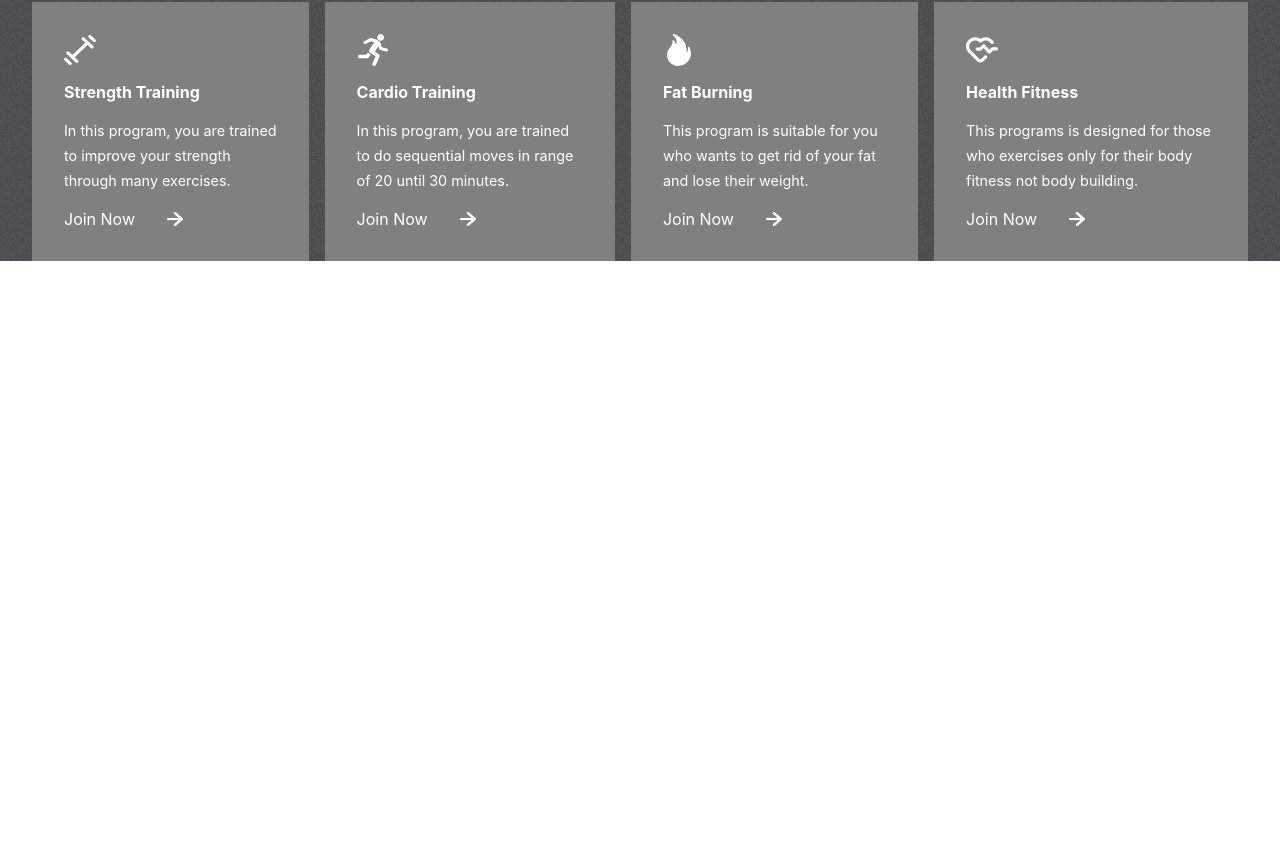
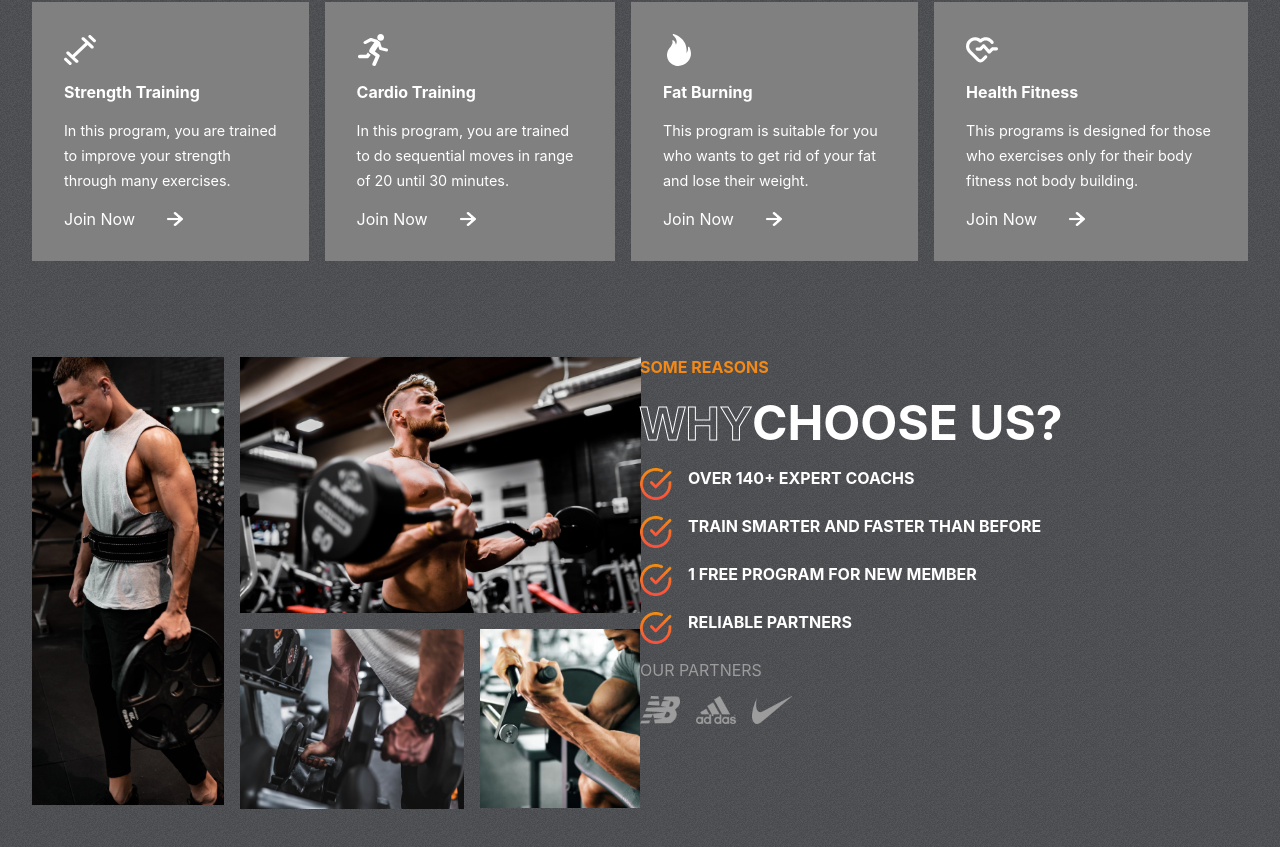
Before and after one commit to Asjal8/Fitness-Club, a React (Create React App) app: page / in a window 1280 px wide. Shown: the part 905-1752 px from the top of the page. Before the commit the page ends 1166 px from the top, so only its background shows below. Built offline with nearby package versions, Linux system fonts and the light colour scheme.

Commit message:
Third Commit

```diff
--- a/src/App.js
+++ b/src/App.js
@@ -1,11 +1,15 @@
 import "./App.css";
 import Hero from "./component/Hero/Hero";
+import Plans from "./component/Plans/Plans";
 import Programs from "./component/Programs/Programs";
+import Reasons from "./component/Reasons/Reasons";
 function App() {
   return (
     <div className="App">
       <Hero />
       <Programs />
+      <Reasons />
+      <Plans />
     </div>
   );
 }
--- /dev/null
+++ b/src/component/Plans/Plans.jsx
@@ -0,0 +1,14 @@
+import React from "react";
+import "./Plans.css";
+
+const Plans = () => {
+  return (
+    <div>
+      <div>
+        <div></div>
+      </div>
+    </div>
+  );
+};
+
+export default Plans;
--- /dev/null
+++ b/src/component/Reasons/Reasons.css
@@ -0,0 +1,73 @@
+.Reasons {
+  padding: 0 2rem;
+  display: flex;
+  grid-template: 2rem;
+}
+.left-r {
+  flex: 1 1;
+  display: grid;
+  grid-template-columns: repeat(3, 1fr);
+  gap: 1rem;
+  grid-auto-rows: 1fr;
+}
+.left-r img {
+  object-fit: cover;
+}
+.left-r > :nth-child(1) {
+  width: 12rem;
+  grid-row: 1/3;
+  height: 28rem;
+}
+.left-r > :nth-child(2) {
+  width: auto;
+  height: 16rem;
+  grid-column: 2/4;
+}
+.left-r > :nth-child(3) {
+  width: 14rem;
+  grid-column: 2/3;
+  grid-row: 2;
+}
+.left-r > :nth-child(4) {
+  width: 10rem;
+  grid-row: 2;
+  grid-column: 3/4;
+  height: 11.2rem;
+}
+.right-r {
+  flex: 1 1;
+  text-transform: uppercase;
+  gap: 1rem;
+  display: flex;
+  flex-direction: column;
+}
+.right-r > span {
+  font-weight: bold;
+  color: var(--orange);
+}
+.right-r div {
+  color: white;
+  font-size: 3rem;
+  font-weight: bold;
+}
+.detail-r {
+  display: flex;
+  flex-direction: column;
+  gap: 1rem;
+}
+.detail-r div {
+  display: flex;
+  font-size: 1rem;
+  gap: 1rem;
+}
+.detail-r div img {
+  width: 2rem;
+  height: 2rem;
+}
+.partners {
+  display: flex;
+  gap: 1rem;
+}
+.partners img {
+  width: 2.5rem;
+}
--- /dev/null
+++ b/src/component/Reasons/Reasons.jsx
@@ -0,0 +1,59 @@
+import React from "react";
+import "./Reasons.css";
+import image1 from "../../assets/image1.png";
+import image2 from "../../assets/image2.png";
+import image3 from "../../assets/image3.png";
+import image4 from "../../assets/image4.png";
+import nb from "../../assets/nb.png";
+import adidas from "../../assets/adidas.png";
+import nike from "../../assets/nike.png";
+import tick from "../../assets/tick.png";
+
+const Reasons = () => {
+  return (
+    <div className="Reasons" id="reasons">
+      <div className="left-r">
+        <img src={image1} alt="" />
+        <img src={image2} alt="" />
+        <img src={image3} alt="" />
+        <img src={image4} alt="" />
+      </div>
+      <div className="right-r">
+        <span>some reasons</span>
+
+        <div>
+          <span className="stroke-text">Why</span>
+          <span>choose us?</span>
+        </div>
+        <div className="detail-r">
+          <div>
+            <img src={tick} alt="" />
+            <span>OVER 140+ EXPERT COACHS</span>
+          </div>
+          <div>
+            <img src={tick} alt="" />
+            <span>TRAIN SMARTER AND FASTER THAN BEFORE</span>
+          </div>
+          <div>
+            <img src={tick} alt="" />
+            <span>1 FREE PROGRAM FOR NEW MEMBER</span>
+          </div>
+          <div>
+            <img src={tick} alt="" />
+            <span>RELIABLE PARTNERS</span>
+          </div>
+        </div>
+        <span style={{ color: "var(--gray)", fontWeight: "normal" }}>
+          OUR PARTNERS
+        </span>
+        <div className="partners">
+          <img src={nb} alt="" />
+          <img src={adidas} alt="" />
+          <img src={nike} alt="" />
+        </div>
+      </div>
+    </div>
+  );
+};
+
+export default Reasons;
```
Also changed, not shown: src/component/Plans/Plans.css (added).
